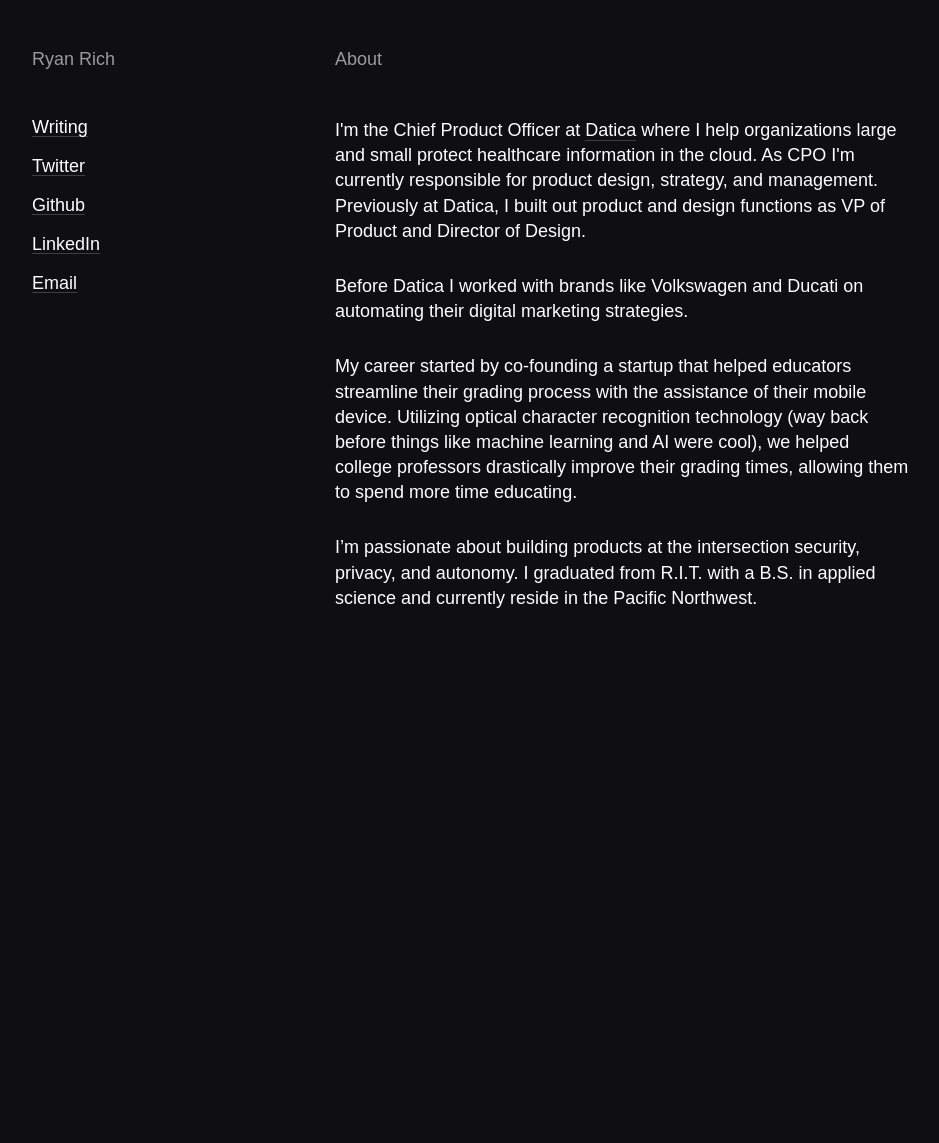
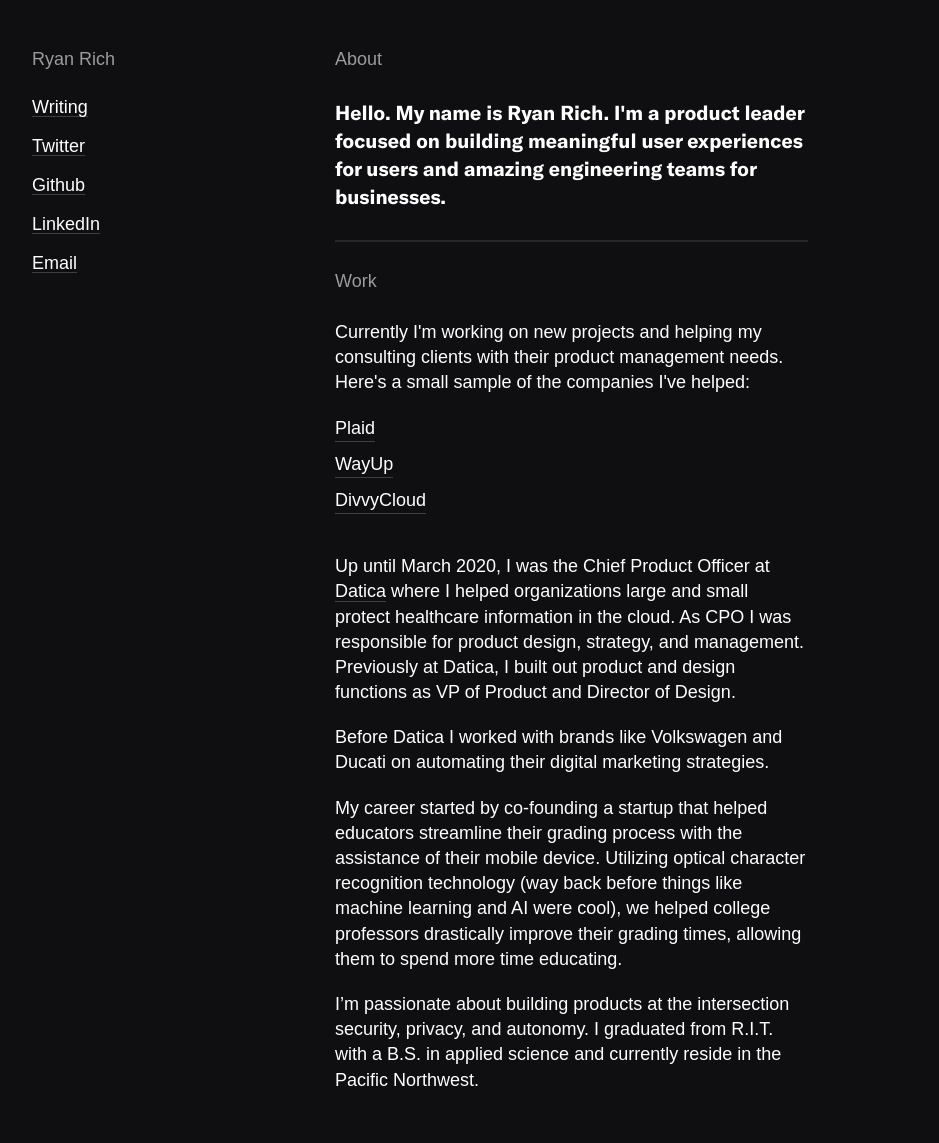
Before and after one commit to rr1000/rrich.io-01, a Jekyll site: the page built from index.html, in a window 1280 px wide. Shown: the whole page, without its empty margins (18-957 px from the left). Built offline with Jekyll 4.4.1, drawn with Linux system fonts in a browser that asks for light colours; some web fonts are replaced; before the commit the page ends 900 px from its top, so only the background shows below that.

Commit message:
Small content update

```diff
--- a/_sass/main.scss
+++ b/_sass/main.scss
@@ -26,18 +26,34 @@
   color: $c_gray-1;
 }
 .long-text{
-  margin: 50px 0 0 0;
+  margin: 30px 0 0 0;
   line-height: 1.4;
   p{
-    margin: 0 0 30px 0;
+    margin: 0 0 20px 0;
     &:last-of-type{margin: 0;}
   }
 }
 nav{
-  margin: 50px 0 0 0;
+  margin: 30px 0 0 0;
   a{
     display: inline-block;
     margin: 0 0 20px 0;
+  }
+}
+h2{
+  font-size: 20px;
+  font-family: $f_sans-bold;
+  margin: 0 0 30px 0;
+  padding: 0 0 30px 0;
+  border-bottom: 2px solid rgba(255,255,255,0.1);
+}
+ul{
+  margin: 0 0 30px 0;
+  li{
+    a{
+      display: inline-block;
+      margin: 0 0 10px 0;
+    }
   }
 }
 
--- a/index.html
+++ b/index.html
@@ -5,16 +5,26 @@
 ---
 <div class="grid">
     <div class="row">
-        <div class="col-sm-3 col-xs-12">
+        <div class="col-xs-12 col-sm-3">
             <p class="light-text">Ryan Rich</p>
             <nav>
                 {% include nav.html %}
             </nav>
         </div>
-        <div class="col-sm-6 col-xs-12">
+        <div class="col-xs-12 col-sm-5">
             <p class="light-text hide-xs">About</p>
             <div class="long-text">
-                <p>I'm the Chief Product Officer at <a href="https://datica.com" target="_blank">Datica</a> where I help organizations large and small protect healthcare information in the cloud. As CPO I'm currently responsible for product design, strategy, and management. Previously at Datica, I built out product and design functions as VP of Product and Director of Design.</p>
+                <h2>Hello. My name is Ryan Rich. I'm a product leader focused on building meaningful user experiences for users and amazing engineering teams for businesses.</h2>
+            </div>
+            <p class="light-text hide-xs">Work</p>
+            <div class="long-text">
+                <p>Currently I'm working on new projects and helping my consulting clients with their product management needs. Here's a small sample of the companies I've helped:</p>
+                <ul>
+                    <li><a target="_blank" href="//plaid.com">Plaid</a></li>
+                    <li><a target="_blank" href="//wayup.com">WayUp</a></li>
+                    <li><a target="_blank" href="//divvycloud.com">DivvyCloud</a></li>
+                </ul>
+                <p>Up until March 2020, I was the Chief Product Officer at <a href="https://datica.com" target="_blank">Datica</a> where I helped organizations large and small protect healthcare information in the cloud. As CPO I was responsible for product design, strategy, and management. Previously at Datica, I built out product and design functions as VP of Product and Director of Design.</p>
                 <p>Before Datica I worked with brands like Volkswagen and Ducati on automating their digital marketing strategies.</p>
                 <p>My career started by co-founding a startup that helped educators streamline their grading process with the assistance of their mobile device. Utilizing optical character recognition technology (way back before things like machine learning and AI were cool), we helped college professors drastically improve their grading times, allowing them to spend more time educating.</p>
                 <p>I’m passionate about building products at the intersection security, privacy, and autonomy. I graduated from R.I.T. with a B.S. in applied science and currently reside in the Pacific Northwest.</p>
```
